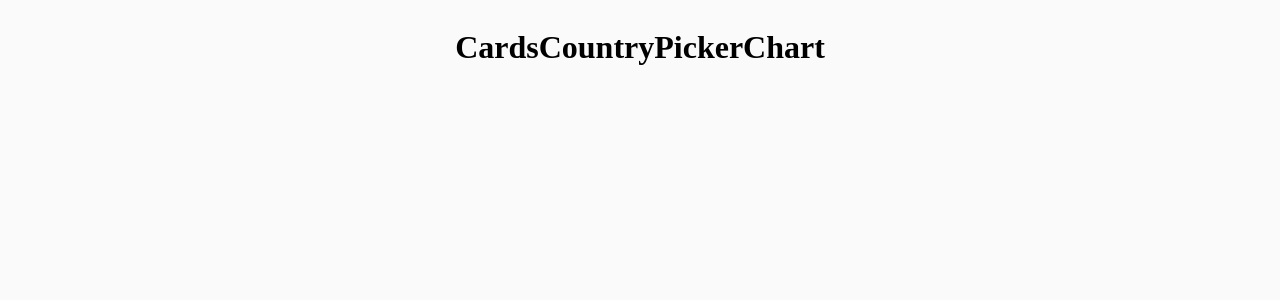
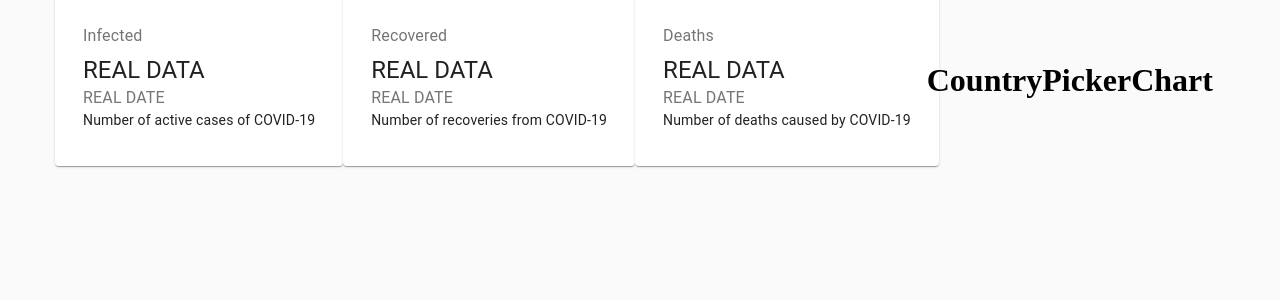
Before and after one commit to matthewricklefs/corona-tracker, a React (Create React App) app: page / in a window 1280 px wide. Shown: the top 300 px of the page. Built offline with nearby package versions, Linux system fonts and the light colour scheme; no server answers.

Commit message:
introducing Material UI and importing Card, CardContent, Typography, and Grid to create uniquecards to house our RealTime Data representing Infections, Recoveries, and Deaths due to COVID-19

```diff
--- a/src/components/Cards/Cards.jsx
+++ b/src/components/Cards/Cards.jsx
@@ -1,11 +1,51 @@
 import React from 'react'
+import { Card, CardContent, Typography, Grid } from '@material-ui/core'
+import styles from './Cards.module.css'
 
 const Cards = (props) =>  {
     console.log(props);
 
     return (
-        <div>
-            <h1>Cards</h1>
+        <div className={styles.container}>
+
+            <Grid container spacing={3} justify="center">
+                <Grid item component={Card}>
+                    <CardContent>
+                        <Typography color="textSecondary" gutterBottom >Infected</Typography>
+
+                        <Typography variant="h5" >REAL DATA</Typography>
+
+                        <Typography color="textSecondary" >REAL DATE</Typography>
+
+                        <Typography variant="body2" >Number of active cases of COVID-19</Typography>
+                    </CardContent>
+                </Grid>
+
+                <Grid item component={Card}>
+                    <CardContent>
+                        <Typography color="textSecondary" gutterBottom >Recovered</Typography>
+
+                        <Typography variant="h5" >REAL DATA</Typography>
+
+                        <Typography color="textSecondary" >REAL DATE</Typography>
+
+                        <Typography variant="body2" >Number of recoveries from COVID-19</Typography>
+                    </CardContent>
+                </Grid>
+
+                <Grid item component={Card}>
+                    <CardContent>
+                        <Typography color="textSecondary" gutterBottom >Deaths</Typography>
+
+                        <Typography variant="h5" >REAL DATA</Typography>
+
+                        <Typography color="textSecondary" >REAL DATE</Typography>
+
+                        <Typography variant="body2" >Number of deaths caused by COVID-19</Typography>
+                    </CardContent>
+                </Grid>
+            </Grid>
+
         </div>
     )
 }
```
Also changed, not shown: 1 other file (tests, documents, lock files or other folders).
